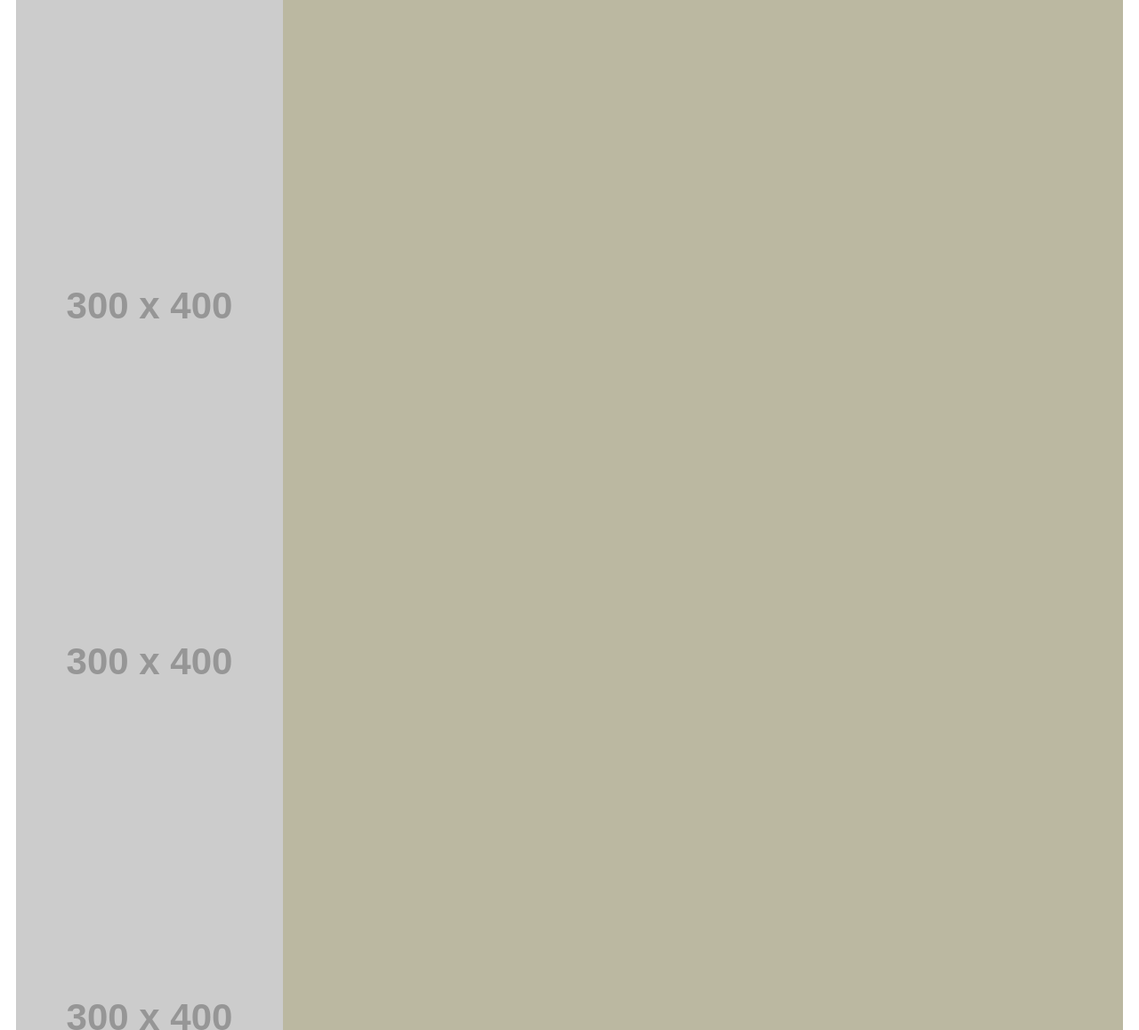
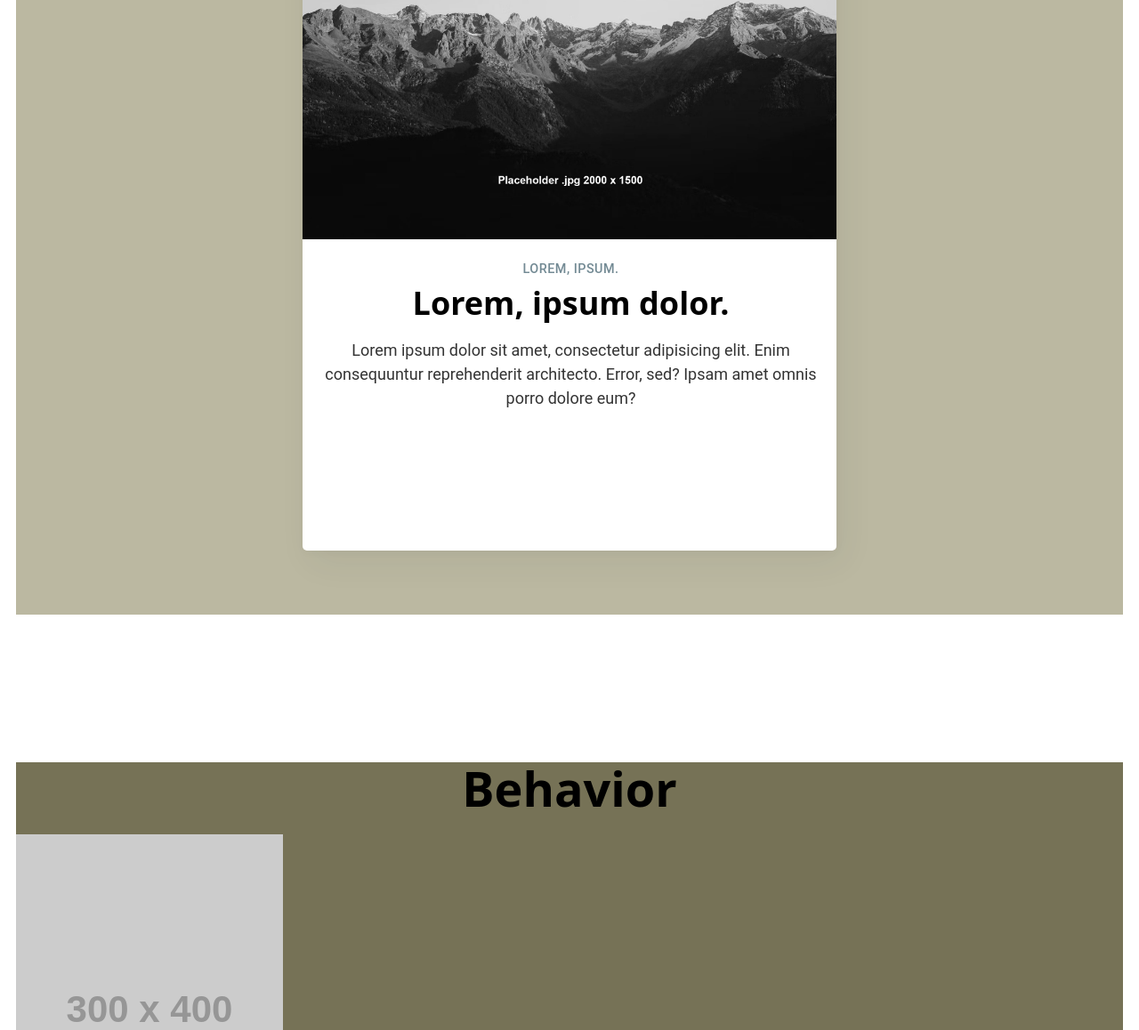
Before and after one commit to apalilio/hoppershandbook-framework, a plain HTML site: page index.html in a window 1280 px wide. Shown: the part 2014-3172 px from the top of the page at 89% size. Drawn offline with Linux system fonts and the light colour scheme; placeholder pictures from the web are drawn by us.

Commit message:
making edits on framework

```diff
--- a/css/style.css
+++ b/css/style.css
@@ -866,6 +866,7 @@ h2 {
     box-shadow: 8px 14px 38px rgba(39,44,49,.06), 1px 3px 8px rgba(39,44,49,.03);
     overflow: hidden; /* otherwise header image won't respect rounded corners */
     background: white;
+    transform: translate(-50% -50%);
     transition: all .5s ease; /* back to normal */
 }
 
@@ -921,4 +922,5 @@ h2 {
     background-color: rgb(0, 0, 0);
     color: white;
     transform: rotateY(-180deg);
+
 }
--- a/index.html
+++ b/index.html
@@ -84,56 +84,30 @@
                     <h1>Care</h1>
                 </div>
 
-                <div class="cards">
-                    <div class="flip-card">
-                        <div class="flip-card-inner">
-                            <div class="flip-card-front">
-                                <img src="https://placehold.co/300x400" alt="placeholder" width=300 height=400>
-                            </div>
-                            <div class="flip-card-back">
-                                <p>Lorem ipsum dolor sit amet consectetur adipisicing elit. Quaerat voluptatibus in quibusdam distinctio, animi quae incidunt libero cum fugiat maiores voluptatem consequuntur. Eum, vero architecto.</p>
-                            </div>
-                        </div>
-                    </div>
-                    <div class="cards">
-                        <div class="flip-card">
-                            <div class="flip-card-inner">
-                                <div class="flip-card-front">
-                                    <img src="https://placehold.co/300x400" alt="placeholder" width=300 height=400>
+                <section>
+                    <div class="container">
+                        <div class="fancy-card">
+                            <div class="fancy-card-inner">
+                                <div class="fancy-card-front">
+                                    <img src="img/placeholder-2000x1500.jpg" alt="placeholder" width="300" height="400" class="card-image">
+                                    <div class="card-text">
+                                        <div class="tags">
+                                            Lorem, ipsum.
+                                        </div>
+                                        <h2 class="title">Lorem, ipsum dolor.</h2>
+                                        <div class="summary">
+                                            <p>Lorem ipsum dolor sit amet, consectetur adipisicing elit. Enim consequuntur reprehenderit architecto. Error, sed? Ipsam amet omnis porro dolore eum?</p>
+                                        </div>
+                                    </div>
                                 </div>
-                                <div class="flip-card-back">
+                                <div class="fancy-card-back">
                                     <p>Lorem ipsum dolor sit amet consectetur adipisicing elit. Quaerat voluptatibus in quibusdam distinctio, animi quae incidunt libero cum fugiat maiores voluptatem consequuntur. Eum, vero architecto.</p>
                                 </div>
                             </div>
                         </div>
-                        <div class="cards">
-                            <div class="flip-card">
-                                <div class="flip-card-inner">
-                                    <div class="flip-card-front">
-                                        <img src="https://placehold.co/300x400" alt="placeholder" width=300 height=400>
-                                    </div>
-                                    <div class="flip-card-back">
-                                        <p>Lorem ipsum dolor sit amet consectetur adipisicing elit. Quaerat voluptatibus in quibusdam distinctio, animi quae incidunt libero cum fugiat maiores voluptatem consequuntur. Eum, vero architecto.</p>
-                                    </div>
-                                </div>
-                            </div>
-                            <div class="cards">
-                                <div class="flip-card">
-                                    <div class="flip-card-inner">
-                                        <div class="flip-card-front">
-                                            <img src="https://placehold.co/300x400" alt="placeholder" width=300 height=400>
-                                        </div>
-                                        <div class="flip-card-back">
-                                            <p>Lorem ipsum dolor sit amet consectetur adipisicing elit. Quaerat voluptatibus in quibusdam distinctio, animi quae incidunt libero cum fugiat maiores voluptatem consequuntur. Eum, vero architecto.</p>
-                                        </div>
-                                    </div>
-                                </div>
-                            </div>
-                        </div>
                     </div>
-                </div>
 
-        </section>
+                </section>
 
         </section>
 
@@ -274,6 +248,16 @@
                     </div>
                 </div>
         </section>
+
+        <div class="container">
+            <div class="card">
+                <div class="front"></div>
+                <div class="back">
+                    <h1>Back of Card</h1>
+                    <p>Additional info on the back of the card</p>
+                </div>
+            </div>
+        </div>
 
     </main>
 
```
